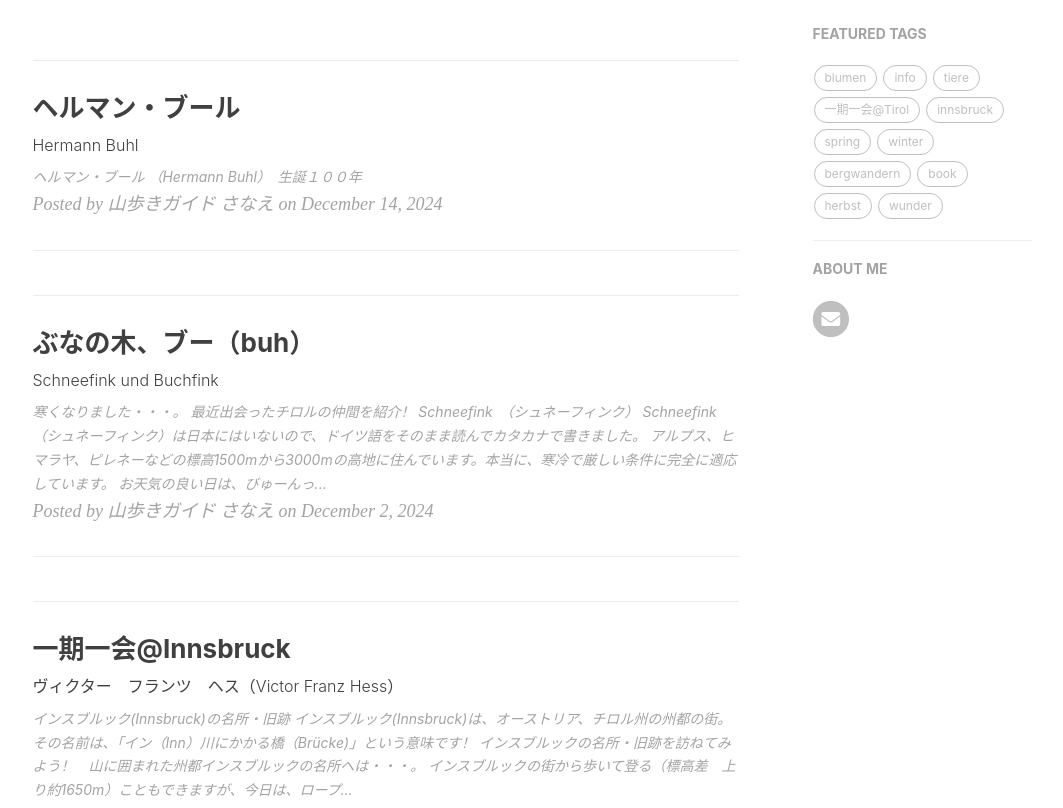
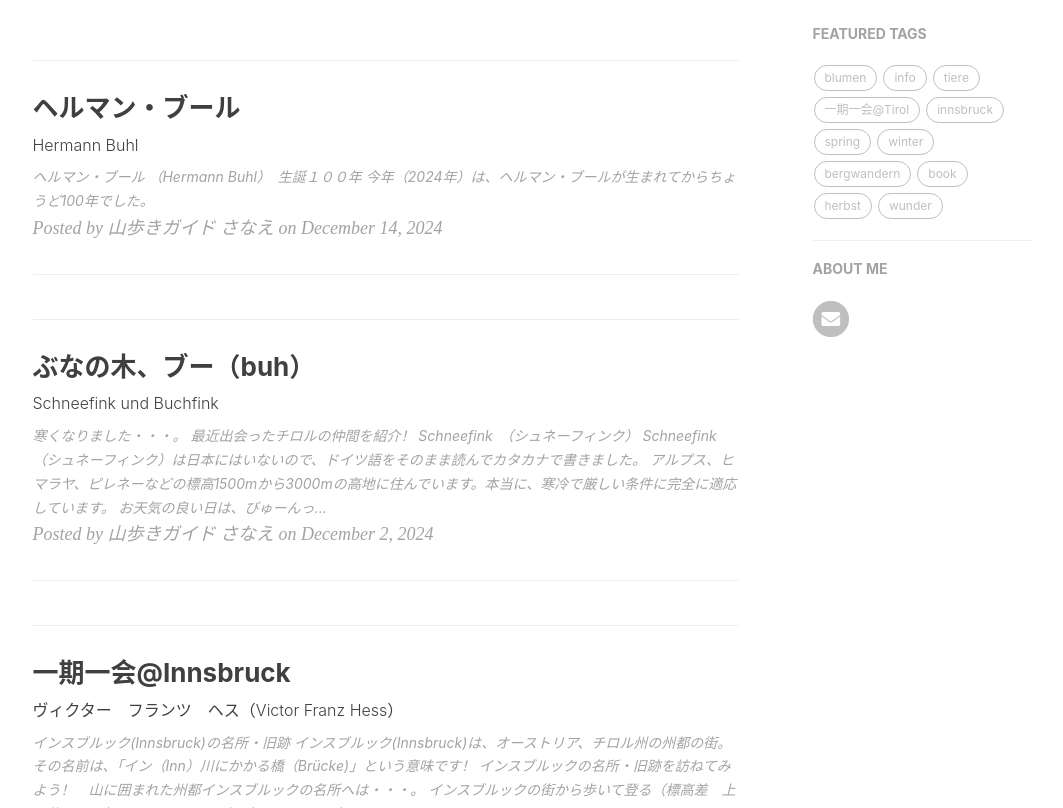
Before and after one commit to yamayagi/yamayagi.github.io, a Jekyll site: the page built from index.html, in a window 1280 px wide and 900 px high, scrolled down 330 px, cut to the strip 92-900 px from the top of the window. Shown: the whole strip, without its empty margins (135-1198 px from the left). Built offline with Jekyll 4.4.1, drawn with Linux system fonts in a browser that asks for light colours; nearby versions of some CDN libraries; the list of posts is cut into pages by our own code; comment, search, counter and statistics services are not loaded.

Commit message:
Update 2024-12-14-buch.md

```diff
--- a/_posts/2024-12-14-buch.md
+++ b/_posts/2024-12-14-buch.md
@@ -6,5 +6,6 @@ tags: [book]
 
 # ヘルマン・ブール （Hermann Buhl）　生誕１００年
 
+今年（2024年）は、ヘルマン・ブールが生まれてからちょうど100年でした。
 
 ![20241209zirbenweg](https://piwigo.schickl.de/i.php?/upload/2024/12/14/20241214132124-c5396ba9-me.jpg)
```
